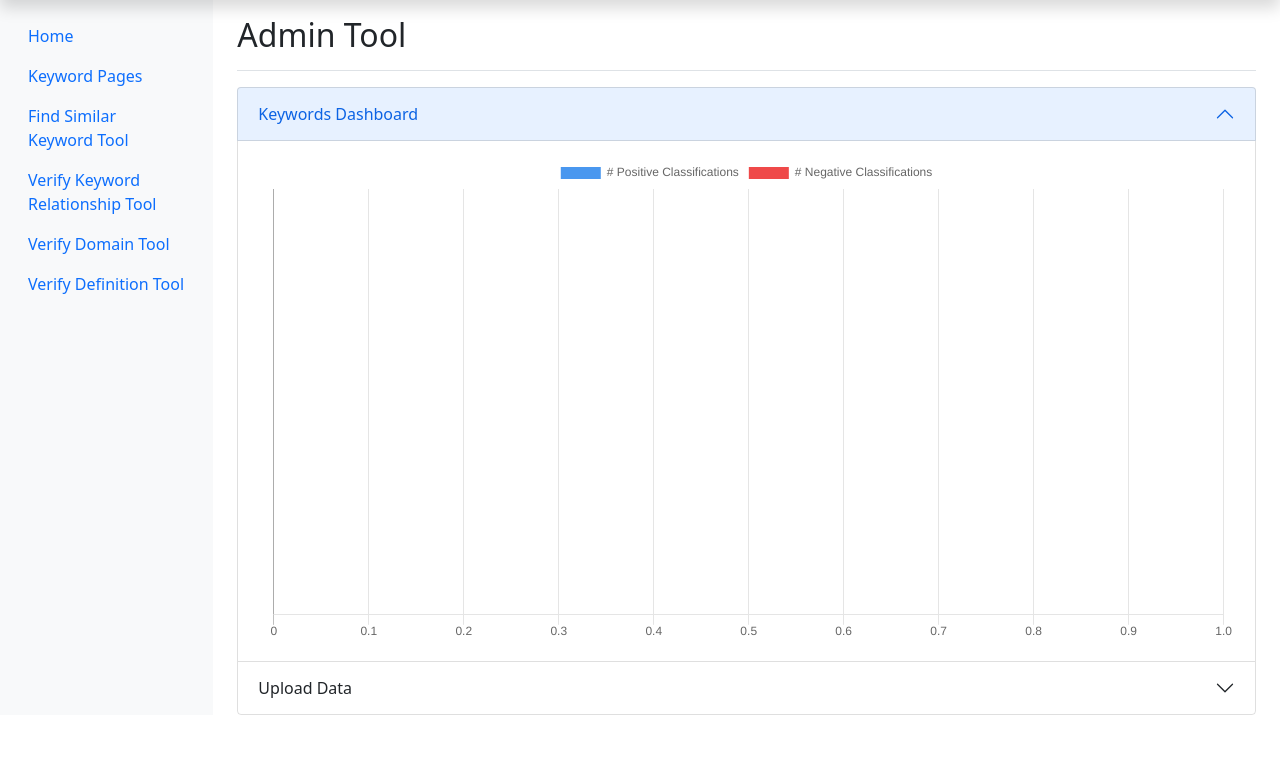
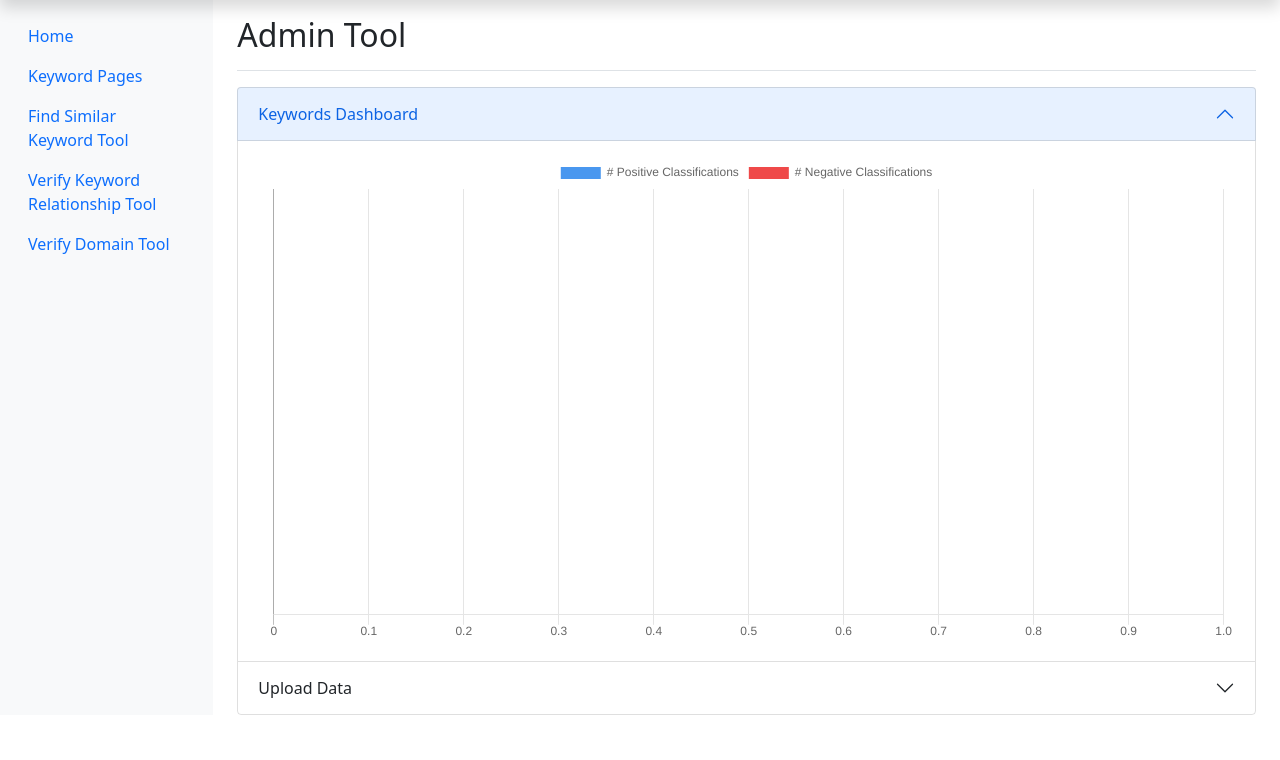
Before and after one commit to rohanjsuresh/extracted_keyword_validation, a Django app: page /myadmin/simple_upload/ in a window 1280 px wide. Shown: the part 40-800 px from the top of the page. Run offline with Django 3.2, Linux system fonts and the light colour scheme; data that the repository does not hold is empty; parts of the project's set-up code (start-up, migrations or seed data) failed here and were passed over; some libraries are stand-ins or nearby versions.

Commit message:
Disabled definition tool

```diff
--- a/templates/admin_extended/admin_tool.html
+++ b/templates/admin_extended/admin_tool.html
@@ -109,12 +109,12 @@
               Verify Domain Tool
             </a>
           </li>
-          <li class="nav-item">
+          <!-- <li class="nav-item">
             <a class="nav-link" href="{% url 'verify_definition_tool' %}">
               <span data-feather="user-check"></span>
               Verify Definition Tool
             </a>
-          </li>
+          </li> -->
       </div>
     </nav>
 
--- a/templates/definition_tool/definition_tool.html
+++ b/templates/definition_tool/definition_tool.html
@@ -133,12 +133,12 @@
               Verify Domain Tool
             </a>
           </li>
-          <li class="nav-item">
+          <!-- <li class="nav-item">
             <a class="nav-link active" href="{% url 'verify_definition_tool' %}">
               <span data-feather="user-check"></span>
               Verify Definition Tool
             </a>
-          </li>
+          </li> -->
         </ul>
       </div>
     </nav>
--- a/templates/domainness_tool/domainness_tool.html
+++ b/templates/domainness_tool/domainness_tool.html
@@ -133,12 +133,12 @@
               Verify Domain Tool
             </a>
           </li>
-          <li class="nav-item">
+          <!-- <li class="nav-item">
             <a class="nav-link" href="{% url 'verify_definition_tool' %}">
               <span data-feather="user-check"></span>
               Verify Definition Tool
             </a>
-          </li>
+          </li> -->
         </ul>
       </div>
     </nav>
--- a/templates/keyword_relation/find_similar_keyword.html
+++ b/templates/keyword_relation/find_similar_keyword.html
@@ -107,12 +107,12 @@
               Verify Domain Tool
             </a>
           </li>
-          <li class="nav-item">
+          <!-- <li class="nav-item">
             <a class="nav-link" href="{% url 'verify_definition_tool' %}">
               <span data-feather="user-check"></span>
               Verify Definition Tool
             </a>
-          </li>
+          </li> -->
       </div>
     </nav>
 
--- a/templates/keyword_relation/find_similar_keyword_default.html
+++ b/templates/keyword_relation/find_similar_keyword_default.html
@@ -107,12 +107,12 @@
               Verify Domain Tool
             </a>
           </li>
-          <li class="nav-item">
+          <!-- <li class="nav-item">
             <a class="nav-link" href="{% url 'verify_definition_tool' %}">
               <span data-feather="user-check"></span>
               Verify Definition Tool
             </a>
-          </li>
+          </li> -->
       </div>
     </nav>
 
--- a/templates/keyword_relation/find_similar_keyword_result.html
+++ b/templates/keyword_relation/find_similar_keyword_result.html
@@ -107,12 +107,12 @@
               Verify Domain Tool
             </a>
           </li>
-          <li class="nav-item">
+          <!-- <li class="nav-item">
             <a class="nav-link" href="{% url 'verify_definition_tool' %}">
               <span data-feather="user-check"></span>
               Verify Definition Tool
             </a>
-          </li>
+          </li> -->
       </div>
     </nav>
 
--- a/templates/keyword_relation/index.html
+++ b/templates/keyword_relation/index.html
@@ -108,12 +108,12 @@
               Verify Domain Tool
             </a>
           </li>
-          <li class="nav-item">
+          <!-- <li class="nav-item">
             <a class="nav-link" href="{% url 'verify_definition_tool' %}">
               <span data-feather="user-check"></span>
               Verify Definition Tool
             </a>
-          </li>
+          </li> -->
       </div>
     </nav>
 
--- a/templates/keyword_relation/keyword_page.html
+++ b/templates/keyword_relation/keyword_page.html
@@ -113,12 +113,12 @@
               Verify Domain Tool
             </a>
           </li>
-          <li class="nav-item">
+          <!-- <li class="nav-item">
             <a class="nav-link" href="{% url 'verify_definition_tool' %}">
               <span data-feather="user-check"></span>
               Verify Definition Tool
             </a>
-          </li>
+          </li> -->
           <!-- <li class="nav-item">
             <a class="nav-link" href="#">
               <span data-feather="shopping-cart"></span>
--- a/templates/keyword_relation/keyword_pages_default.html
+++ b/templates/keyword_relation/keyword_pages_default.html
@@ -111,12 +111,12 @@
               Verify Domain Tool
             </a>
           </li>
-          <li class="nav-item">
+          <!-- <li class="nav-item">
             <a class="nav-link" href="{% url 'verify_definition_tool' %}">
               <span data-feather="user-check"></span>
               Verify Definition Tool
             </a>
-          </li>
+          </li> -->
         </ul>
       </div>
     </nav>
--- a/templates/keyword_relation/keyword_pages_default_adv_search_1.html
+++ b/templates/keyword_relation/keyword_pages_default_adv_search_1.html
@@ -111,12 +111,12 @@
               Verify Domain Tool
             </a>
           </li>
-          <li class="nav-item">
+          <!-- <li class="nav-item">
             <a class="nav-link" href="{% url 'verify_definition_tool' %}">
               <span data-feather="user-check"></span>
               Verify Definition Tool
             </a>
-          </li>
+          </li> -->
         </ul>
       </div>
     </nav>
--- a/templates/keyword_relation/keyword_pages_default_adv_search_2.html
+++ b/templates/keyword_relation/keyword_pages_default_adv_search_2.html
@@ -111,12 +111,12 @@
               Verify Domain Tool
             </a>
           </li>
-          <li class="nav-item">
+          <!-- <li class="nav-item">
             <a class="nav-link" href="{% url 'verify_definition_tool' %}">
               <span data-feather="user-check"></span>
               Verify Definition Tool
             </a>
-          </li>
+          </li> -->
         </ul>
       </div>
     </nav>
--- a/templates/keyword_relation/keyword_rel_tool.html
+++ b/templates/keyword_relation/keyword_rel_tool.html
@@ -137,12 +137,12 @@
               Verify Domain Tool
             </a>
           </li>
-          <li class="nav-item">
+          <!-- <li class="nav-item">
             <a class="nav-link" href="{% url 'verify_definition_tool' %}">
               <span data-feather="user-check"></span>
               Verify Definition Tool
             </a>
-          </li>
+          </li> -->
         </ul>
       </div>
     </nav>
```
